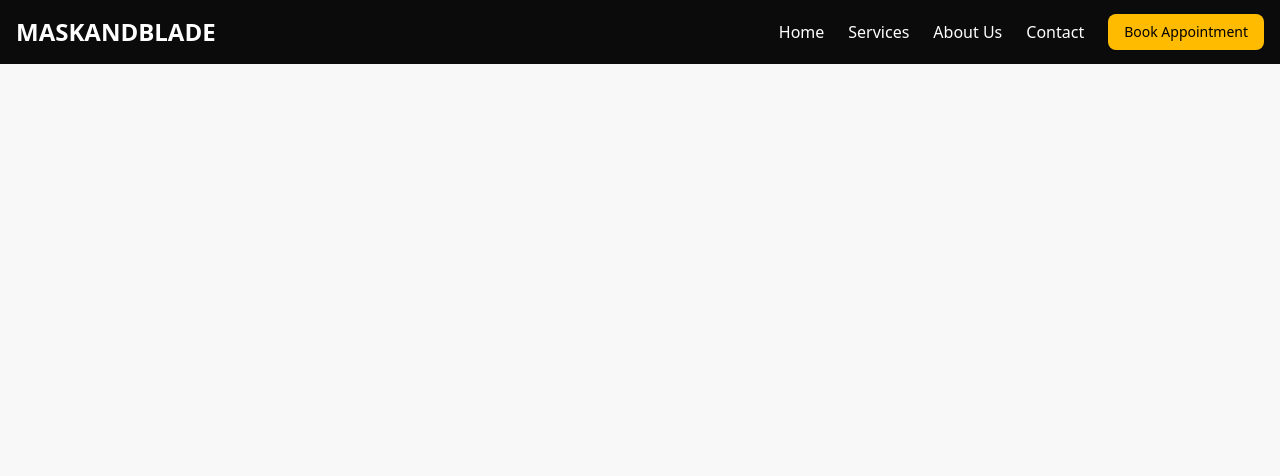
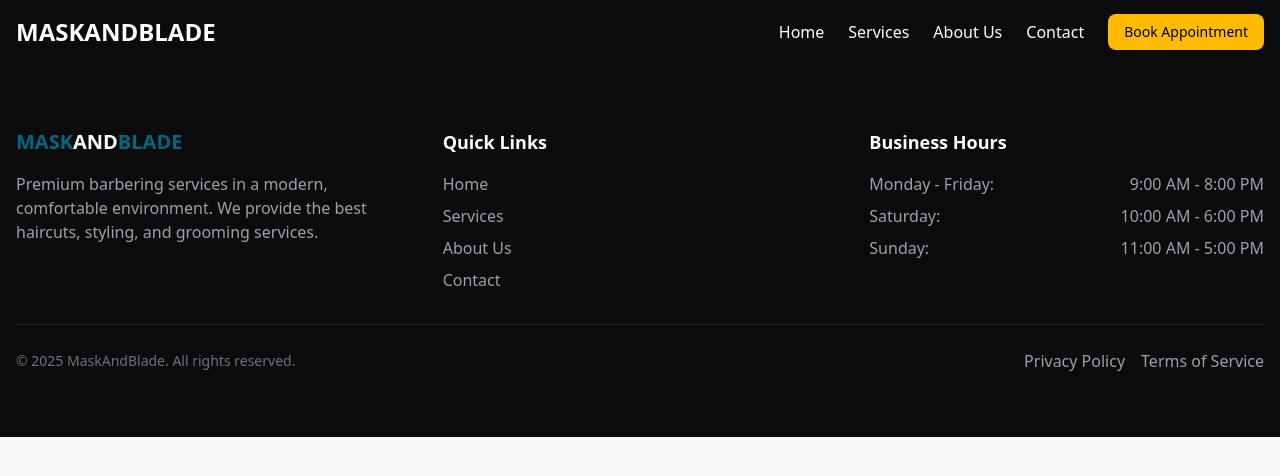
Before and after one commit to Trayshmhirk/maskandblade-app, a Next.js app: page / in a window 1280 px wide. Shown: the top 476 px of the page. Built offline with nearby package versions, Linux system fonts and the light colour scheme.

Commit message:
add footer

```diff
--- a/src/app/(customer)/layout.tsx
+++ b/src/app/(customer)/layout.tsx
@@ -1,5 +1,6 @@
+import React from "react";
+import Footer from "@/components/common/Footer";
 import Header from "@/components/common/Header";
-import React from "react";
 
 const CustomerLayout = ({
   children,
@@ -10,6 +11,7 @@ const CustomerLayout = ({
     <div>
       <Header />
       {children}
+      <Footer />
     </div>
   );
 };
--- /dev/null
+++ b/src/components/common/Footer.tsx
@@ -0,0 +1,106 @@
+import React from "react";
+import Link from "next/link";
+
+const Footer = () => {
+  const currentYear = new Date().getFullYear();
+
+  return (
+    <footer className="bg-accent-foreground py-16">
+      <div className="app_container text-white">
+        <div className="grid grid-cols-1 md:grid-cols-3 gap-8 mb-8">
+          <div>
+            <h3 className="text-xl font-bold mb-4 text-primary">
+              MASK<span className="text-white">AND</span>BLADE
+            </h3>
+            <p className="text-gray-400 mb-4">
+              Premium barbering services in a modern, comfortable environment.
+              We provide the best haircuts, styling, and grooming services.
+            </p>
+          </div>
+
+          <div>
+            <h3 className="text-lg font-bold mb-4 text-white">Quick Links</h3>
+            <ul className="space-y-2">
+              <li>
+                <Link
+                  href="/"
+                  className="text-gray-400 hover:text-barber-gold transition-colors"
+                >
+                  Home
+                </Link>
+              </li>
+              <li>
+                <Link
+                  href="/services"
+                  className="text-gray-400 hover:text-barber-gold transition-colors"
+                >
+                  Services
+                </Link>
+              </li>
+              <li>
+                <Link
+                  href="/about"
+                  className="text-gray-400 hover:text-barber-gold transition-colors"
+                >
+                  About Us
+                </Link>
+              </li>
+              <li>
+                <Link
+                  href="/contact"
+                  className="text-gray-400 hover:text-barber-gold transition-colors"
+                >
+                  Contact
+                </Link>
+              </li>
+            </ul>
+          </div>
+
+          <div>
+            <h3 className="text-lg font-bold mb-4 text-white">
+              Business Hours
+            </h3>
+            <ul className="text-gray-400 space-y-2">
+              <li className="flex justify-between">
+                <span>Monday - Friday:</span>
+                <span>9:00 AM - 8:00 PM</span>
+              </li>
+              <li className="flex justify-between">
+                <span>Saturday:</span>
+                <span>10:00 AM - 6:00 PM</span>
+              </li>
+              <li className="flex justify-between">
+                <span>Sunday:</span>
+                <span>11:00 AM - 5:00 PM</span>
+              </li>
+            </ul>
+          </div>
+        </div>
+
+        <div className="border-t border-gray-800 pt-6">
+          <div className="flex flex-col md:flex-row justify-between items-center">
+            <p className="text-gray-500 text-sm mb-4 md:mb-0">
+              &copy; {currentYear} MaskAndBlade. All rights reserved.
+            </p>
+            <div className="flex space-x-4">
+              <a
+                href="#"
+                className="text-gray-400 hover:text-barber-gold transition-colors"
+              >
+                Privacy Policy
+              </a>
+              <a
+                href="#"
+                className="text-gray-400 hover:text-barber-gold transition-colors"
+              >
+                Terms of Service
+              </a>
+            </div>
+          </div>
+        </div>
+      </div>
+    </footer>
+  );
+};
+
+export default Footer;
```
